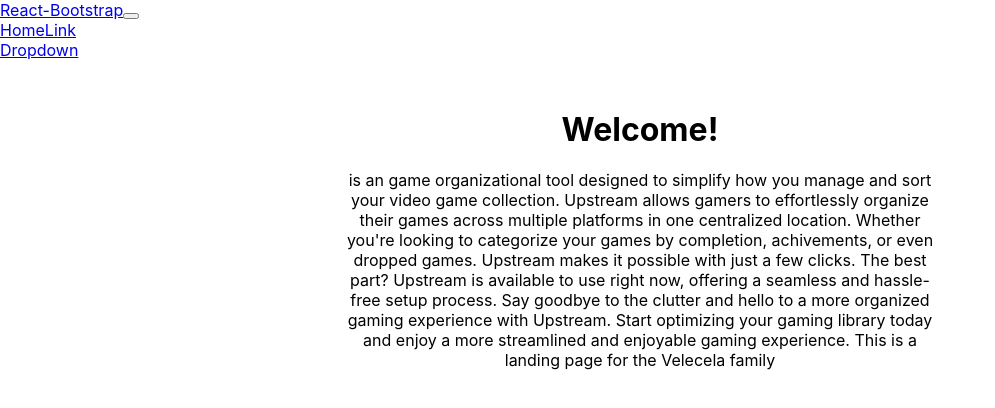
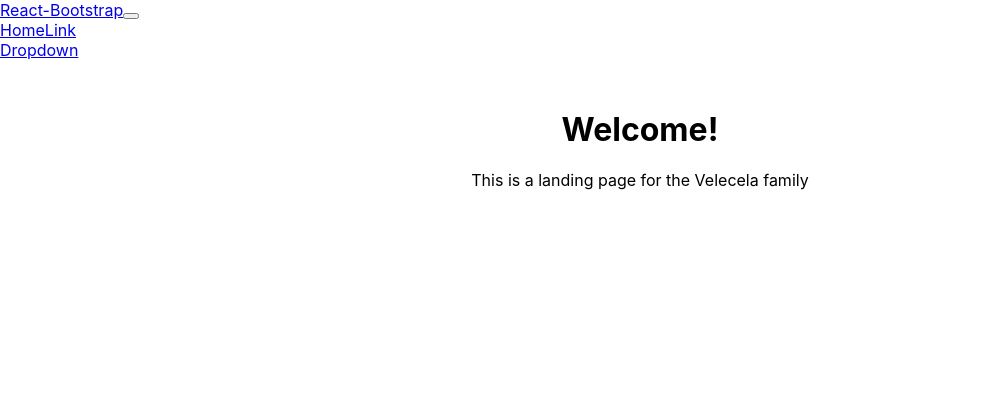
Before and after one commit to flaviovelecela/velecela-internal, a React (Create React App) app: page / in a window 1280 px wide. Shown: the top 408 px of the page, without its empty margins (0-995 px from the left). Built offline with nearby package versions, Linux system fonts and the light colour scheme.

Commit message:
fixed landing page

```diff
--- a/src/Components/landing-page/landing-page.js
+++ b/src/Components/landing-page/landing-page.js
@@ -5,10 +5,9 @@ function LandingPage() {
     <div style={{ textAlign: 'center', margin: '50px' }}>
       <h1>Welcome!</h1>
       <div style={{ margin: 'auto', maxWidth: '600px' }}>
-      <p>
-       is an game organizational tool designed to simplify how you manage and sort your video game collection. Upstream allows gamers to effortlessly organize their games across multiple platforms in one centralized location. Whether you're looking to categorize your games by completion, achivements, or even dropped games. Upstream makes it possible with just a few clicks. The best part? Upstream is available to use right now, offering a seamless and hassle-free setup process. Say goodbye to the clutter and hello to a more organized gaming experience with Upstream. Start optimizing your gaming library today and enjoy a more streamlined and enjoyable gaming experience.
-      This is a landing page for the Velecela family
-      </p>
+        <p>
+          This is a landing page for the Velecela family
+        </p>
       </div>
     </div>
   );
```
